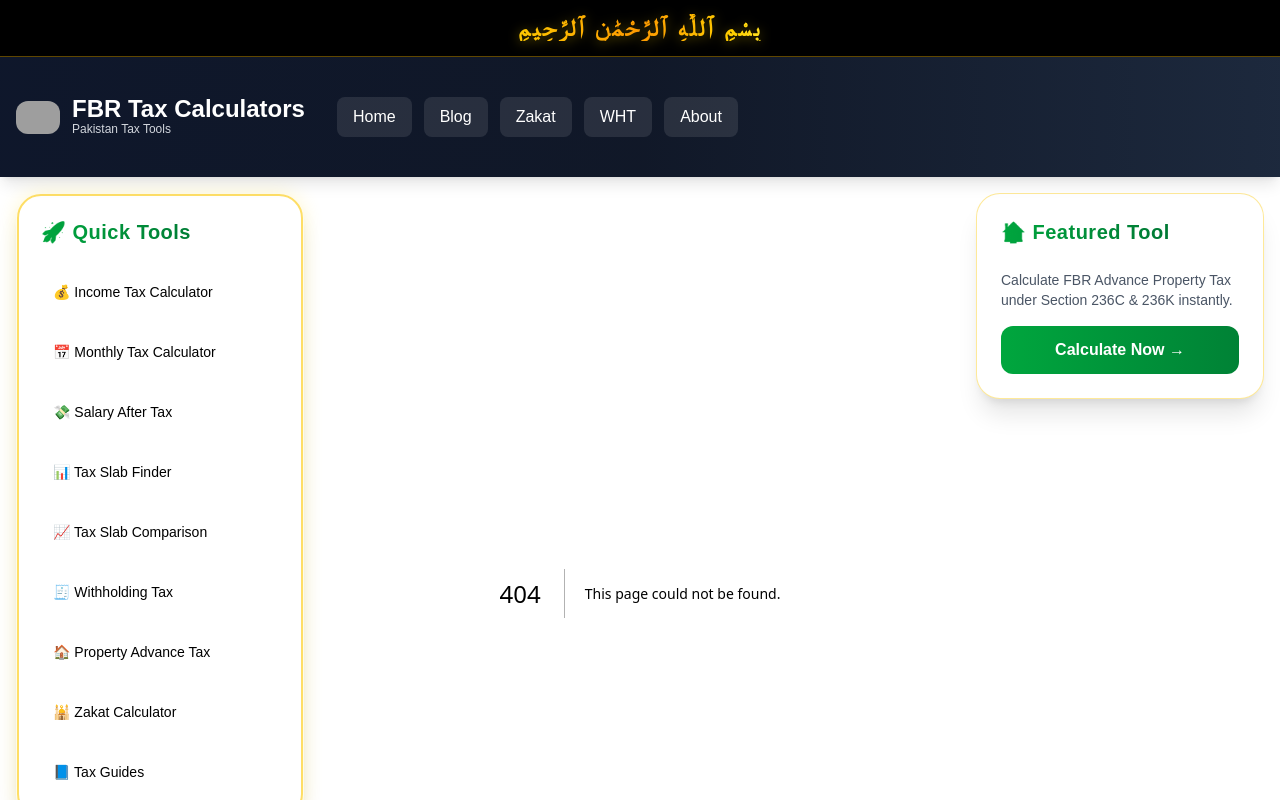
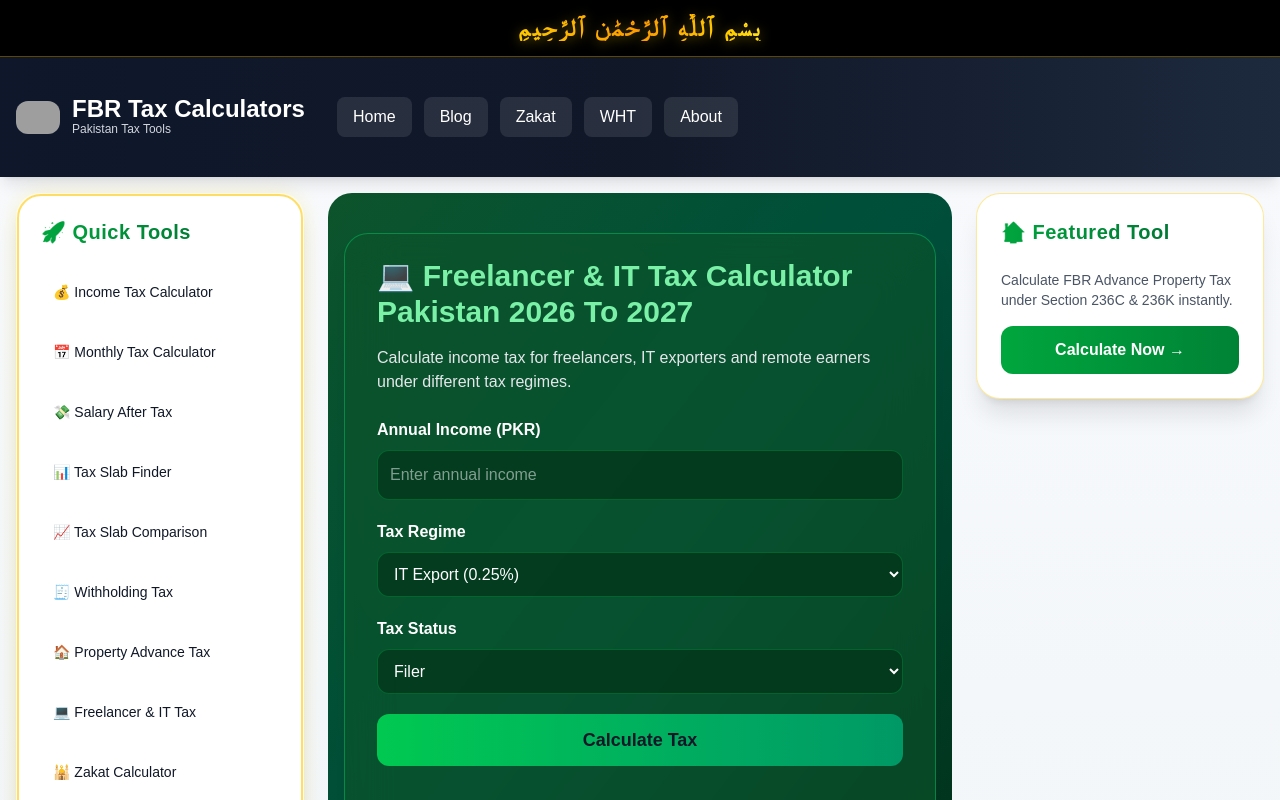
Before and after one commit to muhammadobaid1986/fbrtaxcalculators, a Next.js app: page /freelancer-it-tax-calculator-pakistan in a window 1280 px wide. Before the commit this address had no page. Shown: the top 800 px of the page. Built offline with nearby package versions, Linux system fonts and the light colour scheme; grey boxes are pictures that could not be loaded.

Commit message:
Separated Freelancer IT Tax Calculator into client component and added metadata

```diff
--- /dev/null
+++ b/app/freelancer-it-tax-calculator-pakistan/FreelancerCalculator.tsx
@@ -0,0 +1,129 @@
+"use client";
+
+import { useState } from "react";
+
+export default function FreelancerITTaxCalculator() {
+  const [income, setIncome] = useState("");
+  const [regime, setRegime] = useState("it_export");
+  const [status, setStatus] = useState("filer");
+  const [tax, setTax] = useState<number | null>(null);
+  const [rate, setRate] = useState<number | null>(null);
+
+  const calculateTax = () => {
+    const amount = Number(income);
+    if (!amount || amount <= 0) return;
+
+    let appliedRate = 0;
+
+    if (regime === "it_export") {
+      appliedRate = 0.0025; // 0.25%
+    } else if (regime === "presumptive") {
+      appliedRate = 0.01; // 1%
+    } else {
+      // Simplified Normal Slab Example
+      if (amount <= 600000) appliedRate = 0;
+      else if (amount <= 1200000) appliedRate = 0.01;
+      else if (amount <= 2200000) appliedRate = 0.11;
+      else if (amount <= 3200000) appliedRate = 0.20;
+      else appliedRate = 0.29;
+    }
+
+    // Example non-filer adjustment
+    if (status === "nonfiler") {
+      appliedRate *= 1.5;
+    }
+
+    setRate(appliedRate);
+    setTax(amount * appliedRate);
+  };
+
+  return (
+    <div className="min-h-screen bg-gradient-to-br from-green-900 via-emerald-900 to-green-950 pt-10 pb-16 px-4 flex justify-center rounded-3xl">
+
+      <div className="w-full max-w-3xl bg-green-900/60 backdrop-blur-xl border border-green-400/40 rounded-3xl shadow-xl pt-6 pb-8 px-8">
+
+        <h1 className="text-3xl font-bold text-green-300 mb-4">
+          💻 Freelancer & IT Tax Calculator Pakistan 2026 To 2027
+        </h1>
+
+        <p className="text-gray-200 mb-6">
+          Calculate income tax for freelancers, IT exporters and remote earners under different tax regimes.
+        </p>
+
+        <div className="space-y-5">
+
+          <div>
+            <label className="block mb-2 font-semibold text-white">
+              Annual Income (PKR)
+            </label>
+            <input
+              type="number"
+              value={income}
+              onChange={(e) => setIncome(e.target.value)}
+              className="w-full p-3 rounded-xl bg-green-950/60 border border-green-500/30 text-white"
+              placeholder="Enter annual income"
+            />
+          </div>
+
+          <div>
+            <label className="block mb-2 font-semibold text-white">
+              Tax Regime
+            </label>
+            <select
+              value={regime}
+              onChange={(e) => setRegime(e.target.value)}
+              className="w-full p-3 rounded-xl bg-green-950/60 border border-green-500/30 text-white"
+            >
+              <option value="it_export">IT Export (0.25%)</option>
+              <option value="presumptive">Presumptive Tax (1%)</option>
+              <option value="normal">Normal Tax Slab</option>
+            </select>
+          </div>
+
+          <div>
+            <label className="block mb-2 font-semibold text-white">
+              Tax Status
+            </label>
+            <select
+              value={status}
+              onChange={(e) => setStatus(e.target.value)}
+              className="w-full p-3 rounded-xl bg-green-950/60 border border-green-500/30 text-white"
+            >
+              <option value="filer">Filer</option>
+              <option value="nonfiler">Non-Filer</option>
+            </select>
+          </div>
+
+          <button
+            onClick={calculateTax}
+            className="w-full bg-gradient-to-r from-green-500 to-emerald-600 py-3 rounded-xl font-bold text-lg"
+          >
+            Calculate Tax
+          </button>
+
+          {tax !== null && (
+            <div className="mt-6 bg-green-950/40 border border-green-400/40 p-6 rounded-2xl">
+              <h3 className="text-green-300 font-semibold mb-3">
+                Tax Breakdown
+              </h3>
+              <p className="text-gray-200">
+                Income: Rs {Number(income).toLocaleString()}
+              </p>
+              <p className="text-gray-200">
+                Rate Applied: {(rate! * 100).toFixed(2)}%
+              </p>
+
+              <div className="mt-4 text-center">
+                <p className="text-lg text-gray-300">Estimated Tax</p>
+                <p className="text-3xl font-bold text-green-400">
+                  Rs {tax.toLocaleString()}
+                </p>
+              </div>
+            </div>
+          )}
+
+        </div>
+      </div>
+    </div>
+  );
+}
--- /dev/null
+++ b/app/freelancer-it-tax-calculator-pakistan/page.tsx
@@ -0,0 +1,11 @@
+import FreelancerCalculator from "./FreelancerCalculator";
+
+export const metadata = {
+  title: "Freelancer & IT Tax Calculator Pakistan 2026-2027",
+  description:
+    "Calculate tax for freelancers and IT exporters in Pakistan for 2026-2027 including IT export 0.25%, presumptive tax 1% and normal income tax slabs.",
+};
+
+export default function Page() {
+  return <FreelancerCalculator />;
+}
--- a/app/layout.tsx
+++ b/app/layout.tsx
@@ -228,6 +228,17 @@ export default function RootLayout({
   </Link>
 </li>
 
+<li>
+  <Link
+    href="/freelancer-it-tax-calculator-pakistan"
+    className="flex items-center gap-3 p-3 rounded-xl
+           hover:bg-gradient-to-r hover:from-green-100 hover:to-yellow-50
+           hover:shadow-md hover:-translate-y-1
+           transition-all duration-200">
+    💻 Freelancer & IT Tax
+  </Link>
+</li>
+
   <li>
     <Link href="/zakat-calculator" className="flex items-center gap-3 p-3 rounded-xl
            hover:bg-gradient-to-r hover:from-green-100 hover:to-yellow-50
```
